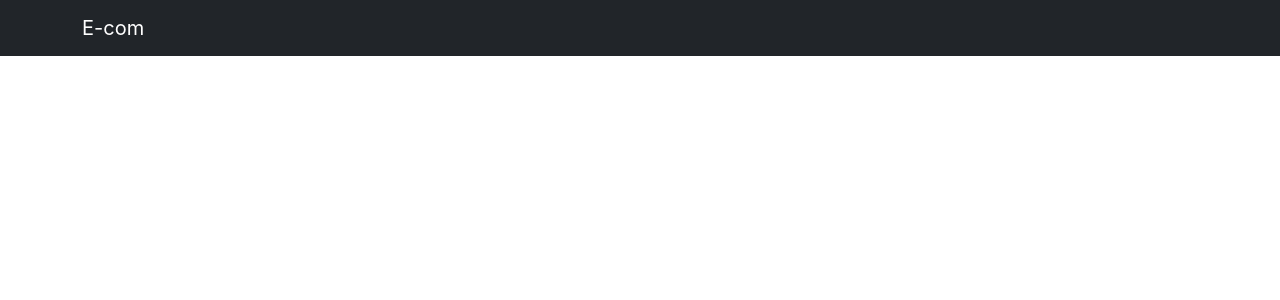
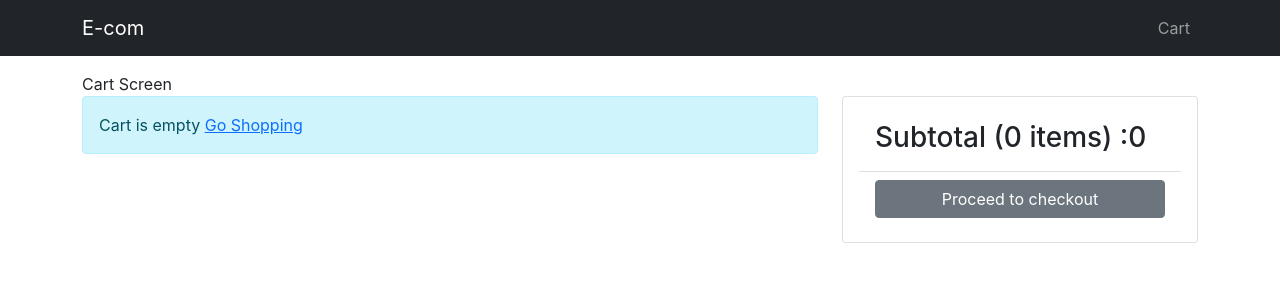
Before and after one commit to AmeyaKulkarni2001/E-com, a React (Create React App) app in the folder frontend/: page /cart in a window 1280 px wide. Before the commit this address had no page. Shown: the top 300 px of the page. Built offline with nearby package versions, Linux system fonts and the light colour scheme.

Commit message:
Cart Screen

```diff
--- a/frontend/src/App.js
+++ b/frontend/src/App.js
@@ -1,13 +1,20 @@
-import { BrowserRouter, Routes, Route } from "react-router-dom";
+import { BrowserRouter, Routes, Route, Link } from "react-router-dom";
 import HomeScreen from "./screens/HomeScreen";
 import ProductScreen from "./screens/ProductScreen";
 import NavBar from "react-bootstrap/Navbar";
+import Badge from "react-bootstrap/Badge";
+import Nav from "react-bootstrap/Nav";
 import Container from "react-bootstrap/Container";
 import { LinkContainer } from "react-router-bootstrap";
+import { useContext } from "react";
+import { Store } from "./Store";
+import CartScreen from "./screens/CartScreen";
 // import Button from "react-bootstrap/Button";
 // import Card from "react-bootstrap/Button";
 
 function App() {
+  const { state } = useContext(Store);
+  const { cart } = state;
   return (
     <BrowserRouter>
       <div className="d-flex flex-column">
@@ -17,6 +24,16 @@ function App() {
               <LinkContainer to="/">
                 <NavBar.Brand>E-com</NavBar.Brand>
               </LinkContainer>
+              <Nav className="ne-auto">
+                <Link to="/cart" className="nav-link">
+                  Cart
+                  {cart.cartItems.length > 0 && (
+                    <Badge pill bg="warning">
+                      {cart.cartItems.reduce((a, c) => a + c.quantity, 0)}
+                    </Badge>
+                  )}
+                </Link>
+              </Nav>
             </Container>
           </NavBar>
         </header>
@@ -24,6 +41,7 @@ function App() {
           <Routes>
             <Route path="/" element={<HomeScreen />} />
             <Route path="/product/:slug" element={<ProductScreen />} />
+            <Route path="/cart" element={<CartScreen />} />
           </Routes>
         </Container>
       </div>
--- /dev/null
+++ b/frontend/src/Store.js
@@ -0,0 +1,30 @@
+import { createContext, useReducer } from "react";
+export const Store = createContext();
+const initialState = {
+  cart: {
+    cartItems: [],
+  },
+};
+function reducer(state, action) {
+  switch (action.type) {
+    case "CART_ADD_ITEM":
+      const newItem = action.payload;
+      const existItem = state.cart.cartItems.find(
+        (item) => item._id === newItem._id
+      );
+      const cartItems = existItem
+        ? state.cart.cartItems.map((item) =>
+            item._id === existItem._id ? newItem : item
+          )
+        : [...state.cart.cartItems, newItem];
+      return { ...state, cart: { ...state.cart, cartItems } };
+
+    default:
+      return state;
+  }
+}
+export function StoreProvider(props) {
+  const [state, dispatch] = useReducer(reducer, initialState);
+  const value = { state, dispatch };
+  return <Store.Provider value={value}>{props.children} </Store.Provider>;
+}
--- /dev/null
+++ b/frontend/src/components/LoadingBox.js
@@ -0,0 +1,12 @@
+import React from "react";
+import Spinner from "react-bootstrap/Spinner";
+
+const LoadingBox = () => {
+  return (
+    <Spinner animation="border" role="status">
+      <span className="visually-hidden">Loading...</span>
+    </Spinner>
+  );
+};
+
+export default LoadingBox;
--- /dev/null
+++ b/frontend/src/components/MessageBox.js
@@ -0,0 +1,8 @@
+import React from "react";
+import Alert from "react-bootstrap/Alert";
+
+const MessageBox = (props) => {
+  return <Alert variant={props.variant || "info"}>{props.children}</Alert>;
+};
+
+export default MessageBox;
--- a/frontend/src/index.js
+++ b/frontend/src/index.js
@@ -4,11 +4,14 @@ import "bootstrap/dist/css/bootstrap.min.css";
 import "./index.css";
 import App from "./App";
 import reportWebVitals from "./reportWebVitals";
+import { StoreProvider } from "./Store";
 
 const root = ReactDOM.createRoot(document.getElementById("root"));
 root.render(
   <React.StrictMode>
-    <App />
+    <StoreProvider>
+      <App />
+    </StoreProvider>
   </React.StrictMode>
 );
 
--- /dev/null
+++ b/frontend/src/screens/CartScreen.js
@@ -0,0 +1,104 @@
+import React from "react";
+import { useContext } from "react";
+import { Store } from "../Store";
+import MessageBox from "../components/MessageBox";
+
+import Row from "react-bootstrap/Row";
+import Col from "react-bootstrap/Col";
+import ListGroup from "react-bootstrap/ListGroup";
+import Card from "react-bootstrap/Card";
+
+import { Link } from "react-router-dom";
+import Button from "react-bootstrap/Button";
+
+const CartScreen = () => {
+  const { state, dispatch: ctxDispatch } = useContext(Store);
+  const {
+    cart: { cartItems },
+  } = state;
+
+  return (
+    <div>
+      Cart Screen
+      <Row>
+        <Col md={8}>
+          {cartItems.length === 0 ? (
+            <MessageBox>
+              Cart is empty <Link to="/">Go Shopping</Link>
+            </MessageBox>
+          ) : (
+            <ListGroup>
+              {cartItems.map((item) => (
+                <ListGroup.Item key={item._id}>
+                  <Row className="align-items-center">
+                    <Col md={4}>
+                      <img
+                        style={{ height: "80px" }}
+                        src={item.image}
+                        alt={item.name}
+                        className="img-fluid rounded"
+                      />
+                      <Link to={`/product/${item.slug}`}>{item.name}</Link>
+                    </Col>
+                    <Col md={3}>
+                      <Button
+                        variant="secondary"
+                        disabled={item.quantity === 1}
+                      >
+                        <i className="fas fa-minus-circle"></i>
+                      </Button>
+                      {"  "}
+                      <span>{item.quantity}</span>
+                      {"  "}
+                      <Button
+                        variant="primary"
+                        disabled={item.quantity === item.countInStock}
+                      >
+                        <i className="fas fa-plus-circle"></i>
+                      </Button>
+                      {"  "}
+                    </Col>
+                    <Col md={3}>{item.price}</Col>
+                    <Col md={2}>
+                      <Button variant="secondary">
+                        <i className="fas fa-trash"></i>
+                      </Button>
+                    </Col>
+                  </Row>
+                </ListGroup.Item>
+              ))}
+            </ListGroup>
+          )}
+        </Col>
+        <Col md={4}>
+          <Card>
+            <Card.Body>
+              <ListGroup variant="flush">
+                <ListGroup.Item>
+                  <h3>
+                    Subtotal ({cartItems.reduce((a, c) => a + c.quantity, 0)}
+                    {"  "}items) :
+                    {cartItems.reduce((a, c) => a + c.price * c.quantity, 0)}
+                  </h3>
+                </ListGroup.Item>
+                <ListGroup.Item>
+                  <div className="d-grid">
+                    <Button
+                      type="button"
+                      variant="secondary"
+                      disbled={cartItems.lenght === 0}
+                    >
+                      Proceed to checkout
+                    </Button>
+                  </div>
+                </ListGroup.Item>
+              </ListGroup>
+            </Card.Body>
+          </Card>
+        </Col>
+      </Row>
+    </div>
+  );
+};
+
+export default CartScreen;
--- a/frontend/src/screens/HomeScreen.js
+++ b/frontend/src/screens/HomeScreen.js
@@ -7,6 +7,8 @@ import axios from "axios";
 import Row from "react-bootstrap/Row";
 import Col from "react-bootstrap/Col";
 import Product from "../components/Product";
+import LoadingBox from "../components/LoadingBox";
+import MessageBox from "../components/MessageBox";
 
 const reducer = (state, action) => {
   switch (action.type) {
@@ -46,9 +48,9 @@ const HomeScreen = () => {
       <h1>Featured Products</h1>
       <div className="products">
         {loading ? (
-          <div>Loading</div>
+          <LoadingBox />
         ) : error ? (
-          <div>{error}</div>
+          <MessageBox variant="warning">{error}</MessageBox>
         ) : (
           <Col>
             {products.map((product) => (
--- a/frontend/src/screens/ProductScreen.js
+++ b/frontend/src/screens/ProductScreen.js
@@ -1,8 +1,11 @@
-import React from "react";
-import { useParams } from "react-router-dom";
+import React, { useContext } from "react";
+import { useNavigate, useParams } from "react-router-dom";
 import { useEffect, useReducer } from "react";
 import axios from "axios";
 import Rating from "../components/Rating";
+import LoadingBox from "../components/LoadingBox";
+import MessageBox from "../components/MessageBox";
+import { getError } from "../utils";
 
 import Row from "react-bootstrap/Row";
 import Col from "react-bootstrap/Col";
@@ -10,6 +13,7 @@ import ListGroup from "react-bootstrap/ListGroup";
 import Card from "react-bootstrap/Card";
 import Badge from "react-bootstrap/Badge";
 import Button from "react-bootstrap/Button";
+import { Store } from "../Store";
 
 const reducer = (state, action) => {
   switch (action.type) {
@@ -25,6 +29,8 @@ const reducer = (state, action) => {
 };
 
 const ProductScreen = () => {
+  const navigate = useNavigate();
+
   const params = useParams();
   const { slug } = params;
   const [{ loading, error, product }, dispatch] = useReducer(reducer, {
@@ -40,17 +46,35 @@ const ProductScreen = () => {
         const result = await axios.get(`/api/products/slug/${slug}`);
         dispatch({ type: "FETCH_SUCCESS", payload: result.data });
       } catch (err) {
-        dispatch({ type: "FETCH_FAIL", payload: error.message });
+        dispatch({ type: "FETCH_FAIL", payload: getError(err) });
       }
 
       //   setProducts(result.data);
     };
     fetchData();
   }, [error, slug]);
+
+  const { state, dispatch: ctxDispatch } = useContext(Store);
+  const { cart } = state;
+  const cartAddHandler = async () => {
+    const existItem = cart.cartItems.find((x) => x._id === product._id);
+    const quantity = existItem ? existItem.quantity + 1 : 1;
+    const { data } = await axios.get(`/api/products/${product._id}`);
+
+    if (data.countInStock < quantity) {
+      window.alert("Out of stock");
+      return;
+    }
+    ctxDispatch({
+      type: "CART_ADD_ITEM",
+      payload: { ...product, quantity },
+    });
+    navigate("/cart");
+  };
   return loading ? (
-    <div>Loading ...</div>
+    <LoadingBox />
   ) : error ? (
-    <div>{error}</div>
+    <MessageBox variant="warning">{error}</MessageBox>
   ) : (
     <div>
       <Row>
@@ -102,7 +126,9 @@ const ProductScreen = () => {
                 {product.countInStock > 0 && (
                   <ListGroup.Item>
                     <div className="d-grid">
-                      <Button variant="secondary">Add to Cart</Button>
+                      <Button onClick={cartAddHandler} variant="secondary">
+                        Add to Cart
+                      </Button>
                     </div>
                   </ListGroup.Item>
                 )}
--- /dev/null
+++ b/frontend/src/utils.js
@@ -0,0 +1,5 @@
+export const getError = (e) => {
+  return e.response && e.response.data.message
+    ? e.response.data.message
+    : e.message;
+};
```
Also changed, not shown: 2 other files (tests, documents, lock files or other folders).
